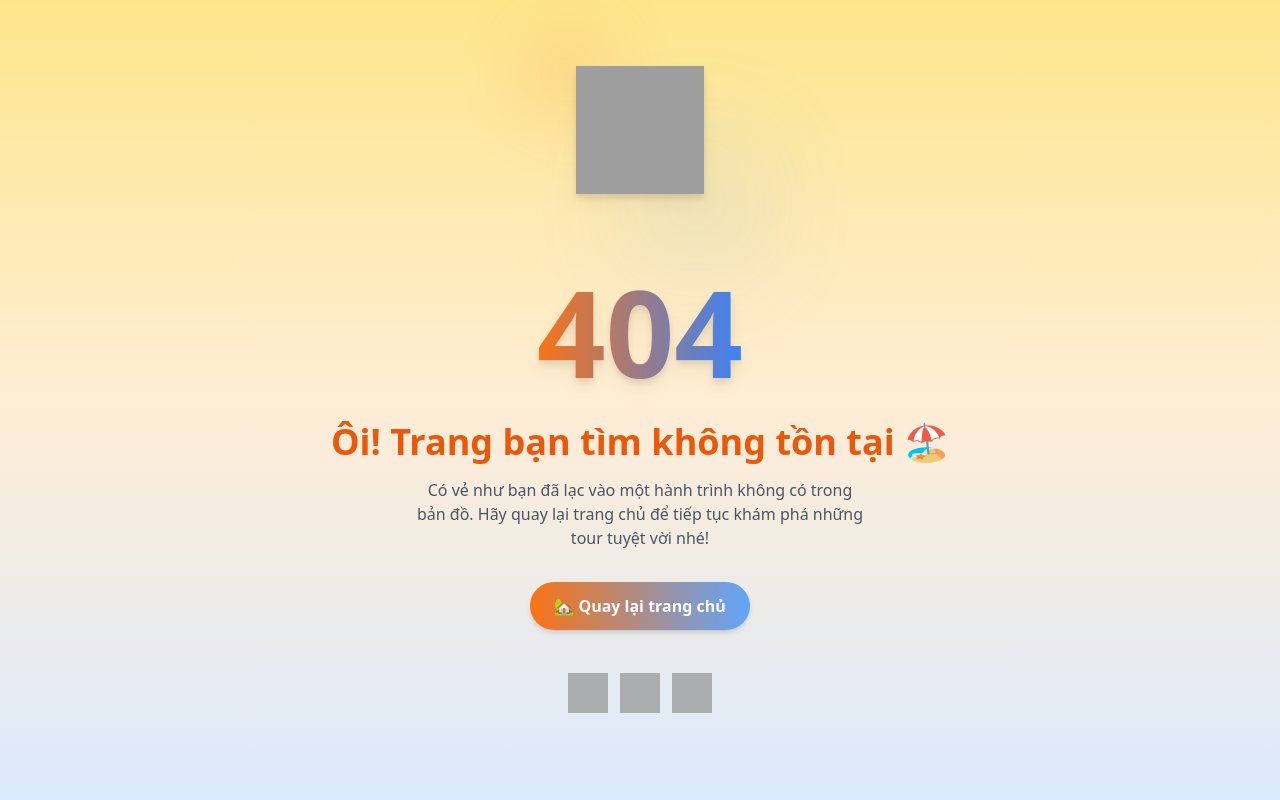
After one commit to NgoDucDuyV/travel_vivu, a PHP site: page /travel_vivu/views/Client/404.php in a window 1280 px wide. The commit adds this page. Run offline with PHP 8.4, Linux system fonts and the light colour scheme; some libraries are stand-ins or nearby versions; grey boxes are pictures that could not be loaded.

Commit message:
Refactor CSS variables and improve layout; enhance JavaScript scroll functionality; implement 404 error page; update login and signup forms with remember me feature; adjust header styling for better visibility.

```diff
--- a/assets/css/css.css
+++ b/assets/css/css.css
@@ -4,7 +4,6 @@
     box-sizing: border-box;
 }
 :root{
-    --color-hesder:#ffffff;
     --color:#ffffff;
     --background-mau1:#181a1b;
     --background-hero-layout:url('img/banner-bg-1.png');
@@ -106,7 +105,7 @@ html, body {
     padding: 0;
     width: 100%;
     height: 100%;
-    overflow: hidden;
+    overflow-clip-margin: hidden;
 }
 
 body{
@@ -262,7 +261,7 @@ div.hero-layout{
 }
 
 .hero-subtitle{
-    font-size: var(----font-size-hero-subtitle);
+    font-size: var(--font-size-hero-subtitle);
     color:var(--title-link);
     font-family:'Franklin Gothic Medium', 'Arial Narrow', Arial, sans-serif;
 
--- a/router/client.php
+++ b/router/client.php
@@ -45,7 +45,6 @@ match ($act) {
     //     ]);
     //     exit;
     // })(),
-
     'TuarDaLuu' => (function () {
         echo json_encode([
             (new AccountInformationController())->ShowTuarDaLuu(),
@@ -123,6 +122,11 @@ match ($act) {
         exit;
     })(),
 
+    '404' => (function () {
+        require_once Views_Client . "404.php";
+        exit;
+    })(),
+
     default => (new TrangchuController())->ShowTrangchu(),
 };
 $content_views =  ob_get_clean();
--- /dev/null
+++ b/views/Client/404.php
@@ -0,0 +1,50 @@
+<!DOCTYPE html>
+<html lang="en">
+
+<head>
+    <meta charset="UTF-8">
+    <meta name="viewport" content="width=device-width, initial-scale=1.0">
+    <title>Document</title>
+    <script src="https://cdn.tailwindcss.com"></script>
+</head>
+
+<body>
+    <div class="min-h-screen flex flex-col items-center justify-center bg-gradient-to-b from-amber-200 via-orange-100 to-blue-100 text-gray-800 px-6 py-12">
+        <!-- Icon du lịch -->
+        <div class="relative mb-8">
+            <div class="absolute -top-10 -left-10 w-16 h-16 bg-orange-400 rounded-full blur-2xl opacity-30 animate-pulse"></div>
+            <div class="absolute -bottom-8 -right-8 w-20 h-20 bg-blue-400 rounded-full blur-3xl opacity-30 animate-pulse"></div>
+            <img src="https://cdn-icons-png.flaticon.com/512/201/201623.png"
+                alt="Travel icon"
+                class="w-32 h-32 animate-bounce drop-shadow-lg">
+        </div>
+
+        <!-- Tiêu đề -->
+        <h1 class="text-[120px] font-extrabold text-transparent bg-clip-text bg-gradient-to-r from-orange-500 to-blue-500 drop-shadow-lg">
+            404
+        </h1>
+        <h2 class="text-3xl md:text-4xl font-semibold mb-4 text-orange-600">
+            Ôi! Trang bạn tìm không tồn tại 🏖️
+        </h2>
+
+        <p class="text-gray-600 text-center max-w-md mb-8">
+            Có vẻ như bạn đã lạc vào một hành trình không có trong bản đồ.
+            Hãy quay lại trang chủ để tiếp tục khám phá những tour tuyệt vời nhé!
+        </p>
+
+        <!-- Nút trở về -->
+        <a href="<?= BASE_URL ?>?mode=client&act=trangchu"
+            class="px-6 py-3 bg-gradient-to-r from-orange-500 to-blue-400 text-white font-semibold rounded-full shadow-md hover:from-orange-600 hover:to-blue-500 transition duration-300">
+            🏡 Quay lại trang chủ
+        </a>
+
+        <!-- Trang trí -->
+        <div class="mt-12 flex gap-3 opacity-80 animate-bounce">
+            <img src="https://cdn-icons-png.flaticon.com/512/147/147258.png" class="w-10 h-10" alt="Plane">
+            <img src="https://cdn-icons-png.flaticon.com/512/616/616490.png" class="w-10 h-10" alt="Balloon">
+            <img src="https://cdn-icons-png.flaticon.com/512/3448/3448659.png" class="w-10 h-10" alt="Map">
+        </div>
+    </div>
+</body>
+
+</html>
--- a/views/Client/login.php
+++ b/views/Client/login.php
@@ -71,7 +71,7 @@
 
                 <div class="flex flex-row
                 [&>:first-child]:mr-[10px]">
-                    <div class="flex items-center justify-between">
+                    <div class="flex items-center justify-between *:mr-2">
                         <div class="flex items-center">
                             <input
                                 type="checkbox"
@@ -82,7 +82,7 @@
                                 Remember me
                             </label>
                         </div>
-                        <a href="<?= BASE_URL ?>?mode=client&act=resetPassword" class="text-sm font-normal text-gray-600 hover:text-orange-500">
+                        <a href="<?= BASE_URL ?>?mode=client&act=resetPassword" class="text-sm font-[600] text-gray-600 hover:text-orange-500 hover:underline hover:bg-[#0000]">
                             Forgot Password ?
                         </a>
                     </div>
--- a/views/Client/partials/header.php
+++ b/views/Client/partials/header.php
@@ -85,7 +85,7 @@
         </div>
     </div>
     <!-- header -->
-    <header class="header ">
+    <header class="header bg-white shadow-lg">
         <div class="content-header">
             <div class="logo">
                 <a href="<?= BASE_URL ?>" class="logo_Logo_Dregner"><img src="<?= IMAGECHUNG ?>Logo_Dregner_DuyDumStorsmaty.png" alt="" class="logo"></a>
```
Also changed, not shown: assets/js/Js_Client/js.js (+9 -11 lines), assets/js/Js_Client/loginSigin.js (+6 -2 lines), controllers/UserLoginSiginController.php (+4 -3 lines).
